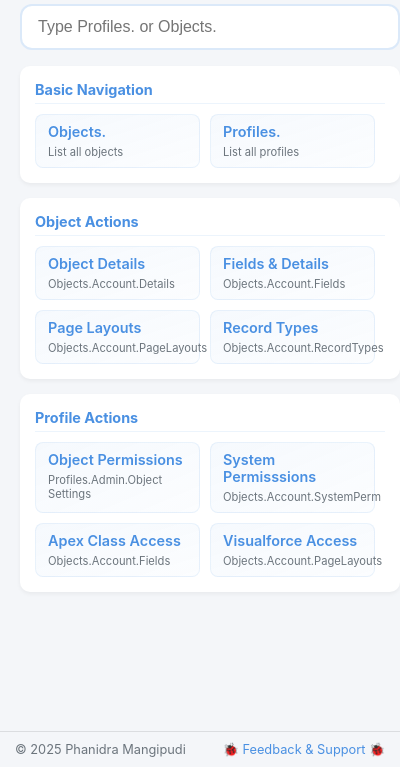
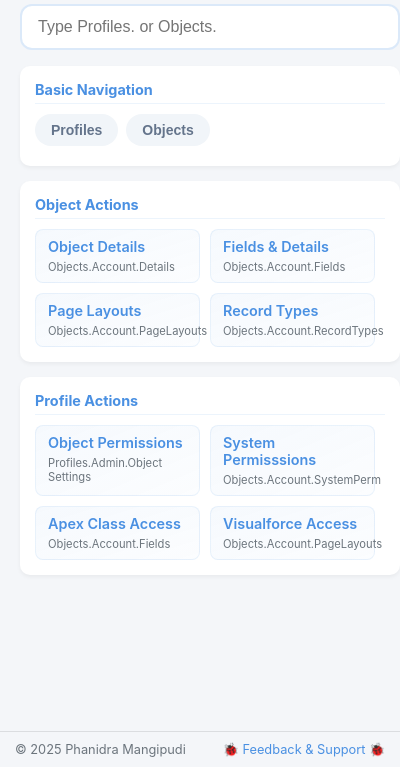
Before and after one commit to thephani/Salesforce-Quick-Navigator, a browser extension: page popup.html in a window 400 px wide. Shown: the part 77-844 px from the top of the page. Drawn offline with Linux system fonts and the light colour scheme.

Commit message:
Enhance guide navigation and input handling with first-level menu buttons

```diff
--- a/popup.html
+++ b/popup.html
@@ -42,16 +42,20 @@
 				<div class="guide-sections">
 					<div class="guide-section">
 						<h4>Basic Navigation</h4>
-						<div class="guide-items">
+						<div class="qq-pills">
+							<button class="guide-first-level">Profiles</button>
+							<button class="guide-first-level">Objects</button>
+						</div>
+						<!-- <div class="guide-items">
 							<div class="guide-item">
-								<span class="guide-code">Objects.</span>
+								<span class="guide-first-level">Objects.</span>
 								<span class="guide-description">List all objects</span>
 							</div>
 							<div class="guide-item">
-								<span class="guide-code">Profiles.</span>
+								<span class="guide-first-level">Profiles.</span>
 								<span class="guide-description">List all profiles</span>
 							</div>
-						</div>
+						</div> -->
 					</div>
 
 					<div class="guide-section">
--- a/popus.js
+++ b/popus.js
@@ -3,14 +3,16 @@ import DomainValidator from './src/utils/domain-validator.js';
 
 document.addEventListener('DOMContentLoaded', async () => {
 	const objectInput = document.getElementById('objectInput');
+
 	const autocompleteDropdown = document.getElementById('autocompleteDropdown');
 
-	// Initialize Autocomplete
+	// Initialize Autocomplete and Setup event listeners
+	const autocompleteManager = new AutocompleteManager(objectInput, autocompleteDropdown);
+	objectInput.addEventListener('input', e => autocompleteManager.handleAutocomplete(e));
 
-	const autocompleteManager = new AutocompleteManager(objectInput, autocompleteDropdown);
-
-	// Setup event listeners
-	objectInput.addEventListener('input', e => autocompleteManager.handleAutocomplete(e));
+    // first level menu
+    const guideCodes = document.querySelectorAll('.guide-first-level');
+	setupGuideCodeClickListeners(guideCodes, objectInput);
 
 	const container = document.querySelector('.container');
 	const notSalesforceMessage = document.getElementById('not-salesforce-message');
@@ -34,14 +36,30 @@ document.addEventListener('DOMContentLoaded', async () => {
 	}
 });
 
+function setupGuideCodeClickListeners(guideCodes, objectInput) {
+	guideCodes.forEach(code => {
+		code.style.cursor = 'pointer'; // Indicate clickable elements
+		code.addEventListener('click', () => updateInputWithGuideCode(code, objectInput));
+	});
+}
+
+function updateInputWithGuideCode(codeElement, objectInput) {
+	const guideText = codeElement.textContent.trim();
+
+	// Update the input value and focus the input field
+	objectInput.value = guideText+'.'; // Add a period to the end of the guide code
+	objectInput.focus();
+
+	// Dispatch an input event to trigger autocomplete functionality
+	const event = new Event('input', {bubbles: true});
+	objectInput.dispatchEvent(event);
+}
+
 function initializeExtension() {
 	// Your existing extension initialization code
 	const objectInput = document.getElementById('objectInput');
 	const autocompleteDropdown = document.getElementById('autocompleteDropdown');
 
 	// Existing initialization logic
-    const autocompleteManager = new AutocompleteManager(
-        objectInput,
-        autocompleteDropdown
-    );
+	const autocompleteManager = new AutocompleteManager(objectInput, autocompleteDropdown);
 }
--- a/styles/popup.css
+++ b/styles/popup.css
@@ -317,6 +317,13 @@ body {
     font-size: 0.9rem;
 }
 
+.guide-first-level{
+    font-weight: 600;
+    color: var(--primary-color);
+    margin-bottom: 5px;
+    font-size: 0.9rem;
+}
+
 .guide-description {
     color: var(--secondary-color);
     font-size: 0.7rem;
@@ -367,3 +374,25 @@ body {
     );
     border: 1px solid rgba(74, 144, 226, 0.1);
 }
+
+  /* Pills */
+  .qq-pills {
+    display: flex;
+    gap: 0.5rem;
+  }
+
+  .guide-first-level {
+    padding: 0.5rem 1rem;
+    border-radius: 9999px;
+    border: none;
+    background-color: #f1f5f9;
+    color: #64748b;
+    font-size: 0.875rem;
+    cursor: pointer;
+    transition: all 0.2s;
+  }
+
+  .guide-first-level:hover {
+    background-color: #6366f1;
+    color: white;
+  }
```
Lines whose indentation alone changed are shown as unchanged.
